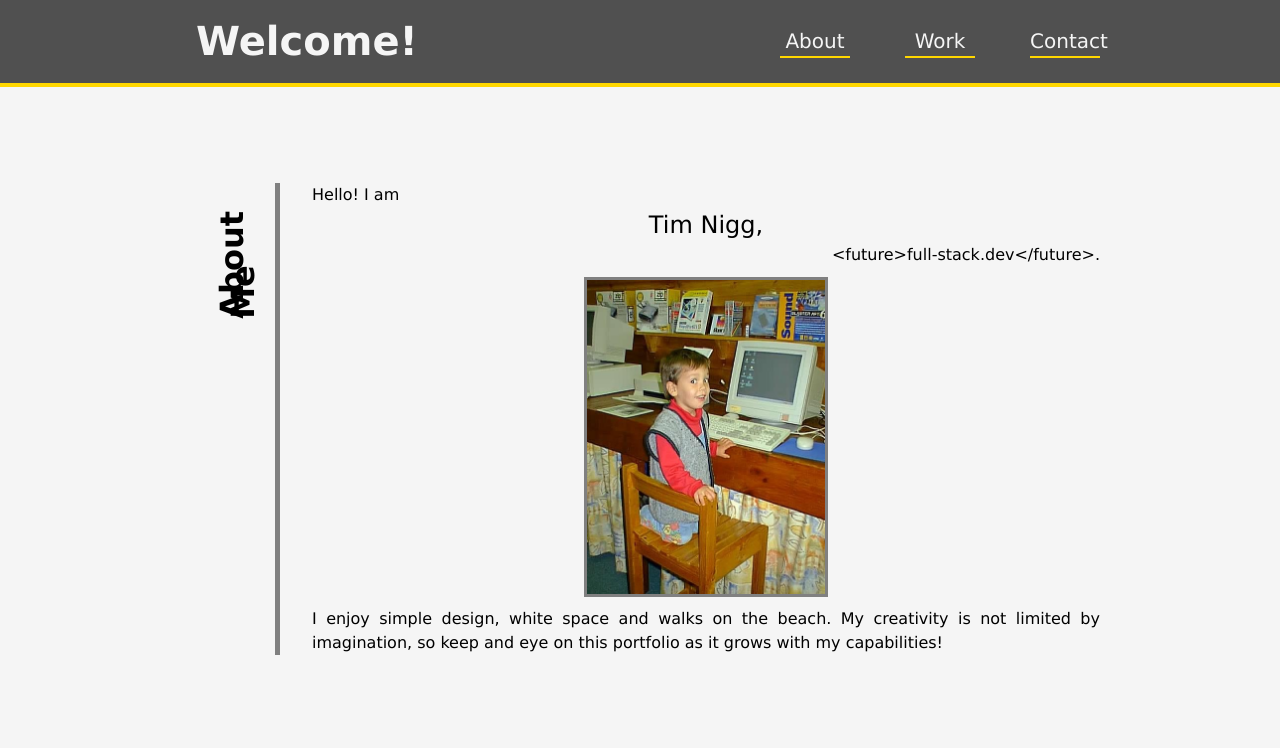
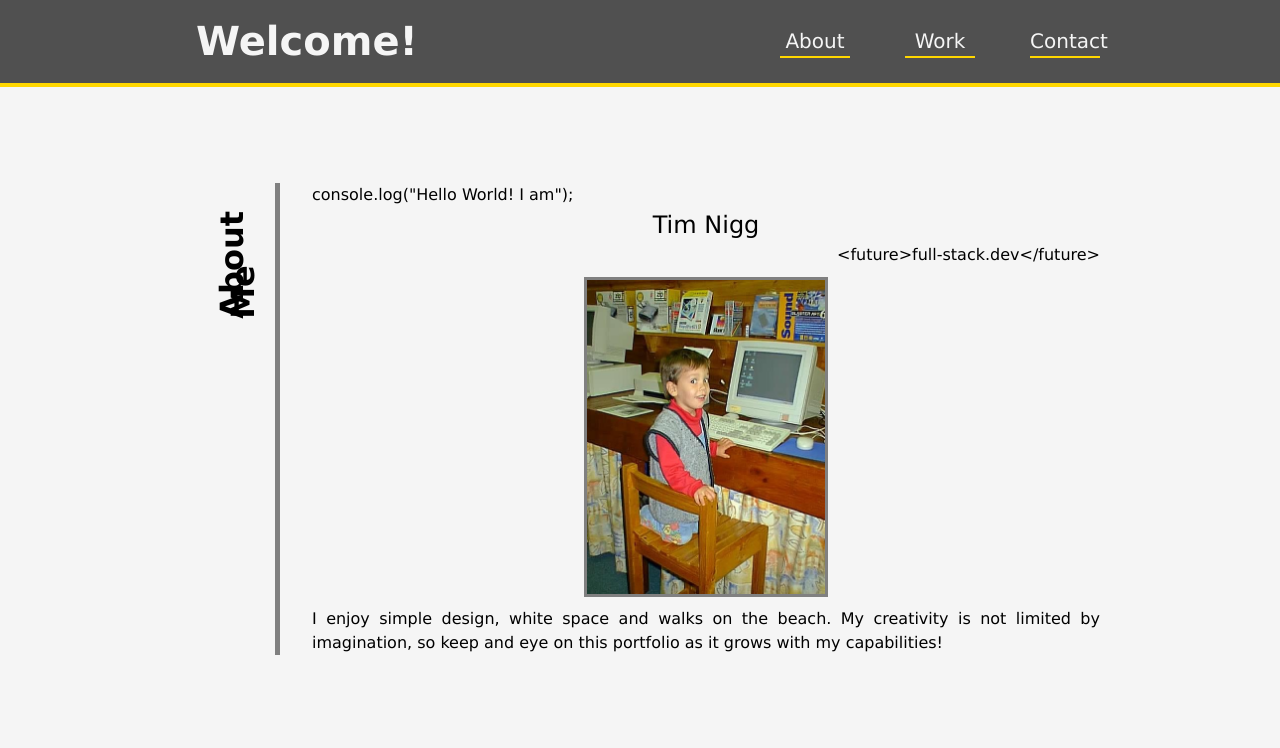
Before and after one commit to trnigg/my-portfolio, a plain HTML site: page index.html in a window 1280 px wide. Shown: the top 748 px of the page. Drawn offline with Linux system fonts and the light colour scheme.

Commit message:
Modified text in About Me to appear code-like

```diff
--- a/index.html
+++ b/index.html
@@ -42,9 +42,9 @@
                 </div>
                 <div class="section-content-container" id="about-content">
                     <div class="intro">
-                        <p id="p-start">Hello! I am</p>
-                        <p id="p-center">Tim Nigg,</p>
-                        <p id="p-end">&lt<span id="future-code">future</span>&gtfull-stack.dev&lt/<span id="future-code">future</span>&gt.</p>
+                        <p id="p-start"><span id="console">console</span><span id="log">.log</span><span class="bracket">(</span>"Hello World! I am"<span class="bracket">);</span></p>
+                        <p id="p-center">Tim Nigg</p>
+                        <p id="p-end">&lt<span id="future-code">future</span>&gtfull-stack.dev&lt/<span id="future-code">future</span>&gt</p>
                     </div>
                     <div class="headshot">
                         <img id="little-me" src="assets/images/MiniMe.jpeg" alt="My mug"/>
```
